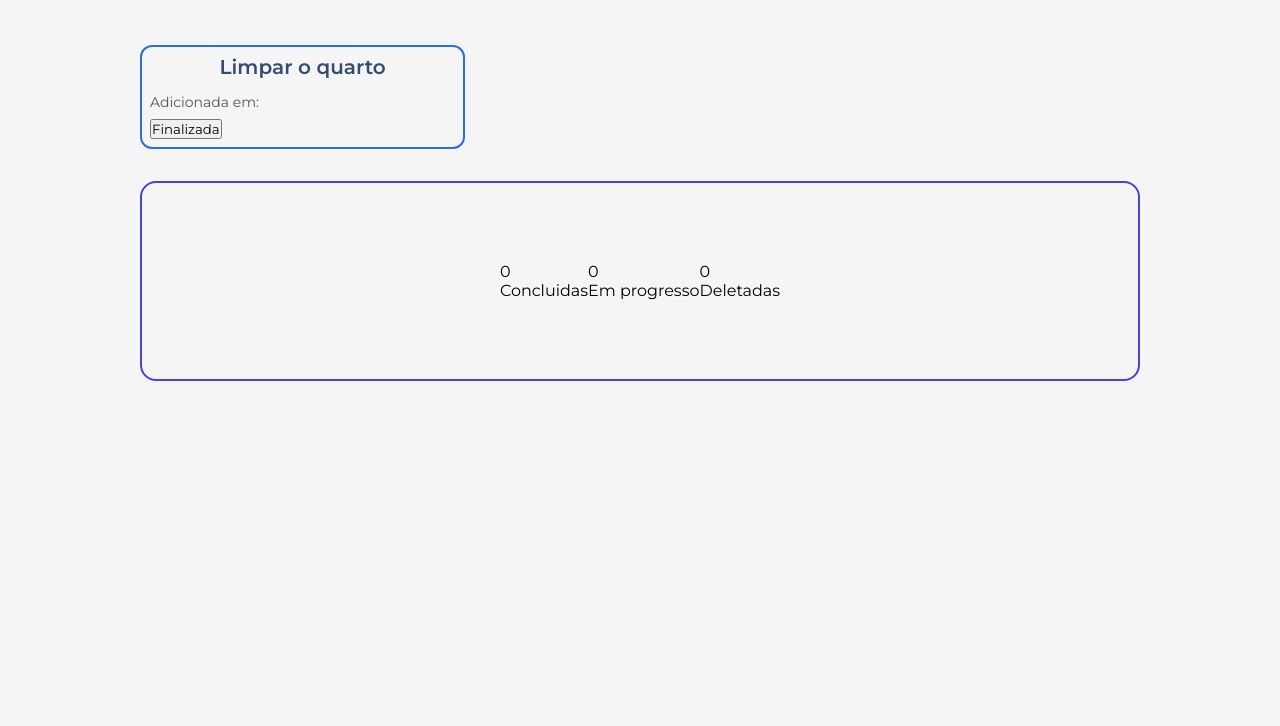
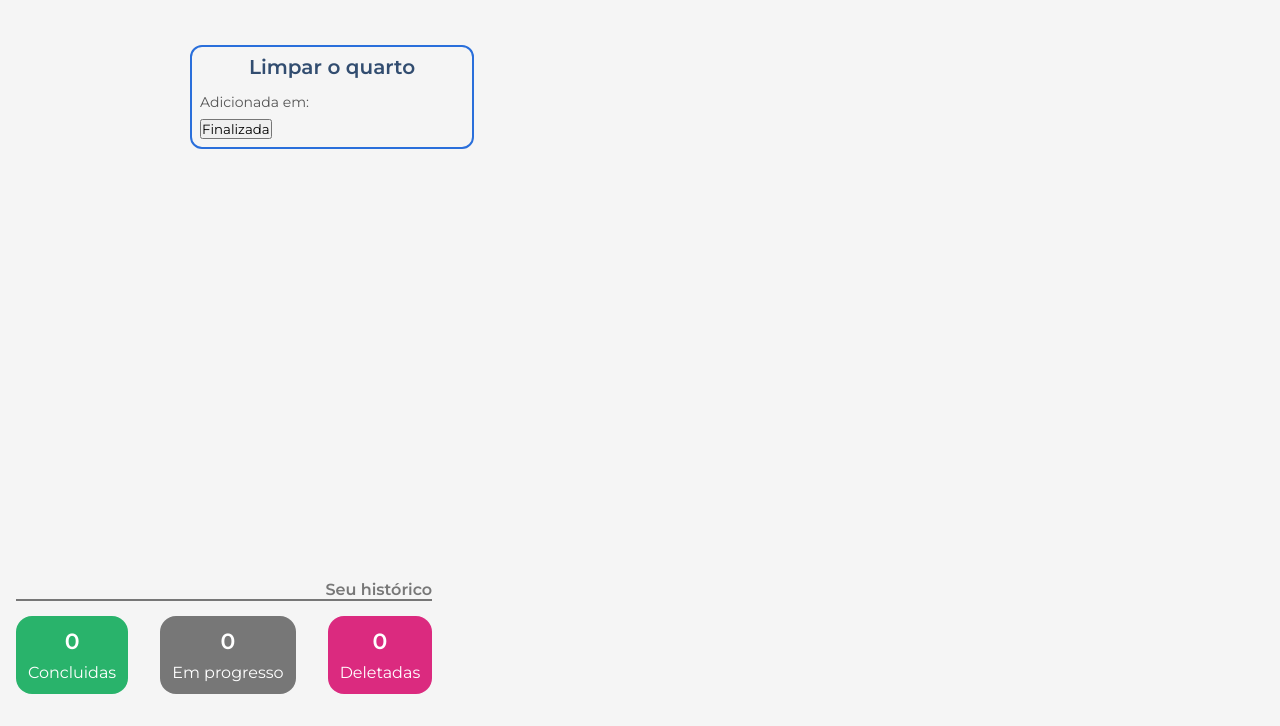
Before and after one commit to BePoyerGabe/todo-list, a plain HTML site: page index.html in a window 1280 px wide. Shown: the part 74-800 px from the top of the page. Drawn offline with Linux system fonts and the light colour scheme.

Commit message:
historic display

```diff
--- a/index.html
+++ b/index.html
@@ -10,7 +10,7 @@
     <header>
         <h1>Sua lista de tarefas</h1>
         <div class="input">
-            <input type="text" name="task" id="taskField" placeholder="Insira nova tarefa">
+            <input type="text" id="taskField" name="task" id="taskField" placeholder="Insira nova tarefa">
             <button class="add">Adicionar</button>
         </div>
     </header>
@@ -36,6 +36,7 @@
             <span>0</span>
             <p>Deletadas</p>
         </section>
+        <p>Seu histórico</p>
     </div>
 
     <!-- <div class="chart-container">
--- a/main.js
+++ b/main.js
@@ -50,6 +50,8 @@ document.querySelector('.add').addEventListener('click', () => {
 
     todos.appendChild(taskDiv)
 
+    input.value == '' ? true : false
+
     let newTask = input.value
     input.value = ''
     taskTitle.textContent = newTask
--- a/style.css
+++ b/style.css
@@ -56,10 +56,10 @@ h1 {
 .todos {
     display: grid;
     grid-template-columns: repeat(3, 1fr);
-    width: 1000px;
+    width: 900px;
     justify-content: center;
     margin: 48px auto 0;
-    grid-gap: 12px;
+    grid-gap: 24px;
 }
 
 .todo {
@@ -107,26 +107,62 @@ h1 {
 
 .status {
     display: flex;
-    justify-content: center;
-    align-items: center;
-    border-radius: 16px;
-    border: 2px solid #4045DB;
-    min-height: 200px;
-    width: 1000px;
-    margin: 32px auto;
+    position: absolute;
+    bottom: 32px;
+    left: 16px;
+
 }
+
+.status p:nth-child(4) {
+    position: absolute;
+    top: -36px;
+    width: 100%;
+    text-align: right;
+    margin-bottom: 10px;
+    color: #777777;
+    font-weight: bold;
+    border-bottom: 2px solid #777777;
+}
+
+/* .status p:nth-child(4)::before {
+    content: '';
+    position: absolute;
+    border: 1px solid gray;
+    width: 65px;
+    transform: rotate(180deg)
+} */
 
 .status section {
     display: flex;
     flex-direction: column;
-}
-
-.status section:not(:first-child()) {}
-
-.status section p {
+    padding: 12px;
+    text-align: center;
+    color: white;
+    border-radius: 16px;
 
 }
 
+.status section:first-child {
+    background-color: #29b36b;
+}
+
+.status section:nth-child(2) {
+    background-color: #777777;
+}
+
+.status section:nth-child(3) {
+    background-color: #db2a7f;
+}
+
+.status section:not(:first-child) {
+    margin-left: 32px;
+}
+
+.status section span {
+    margin-bottom: 8px;
+    font-size: 22px;
+    font-weight: 700;
+}
 /* .chart-container{
     width: 800px;
     height: 800px;
```
